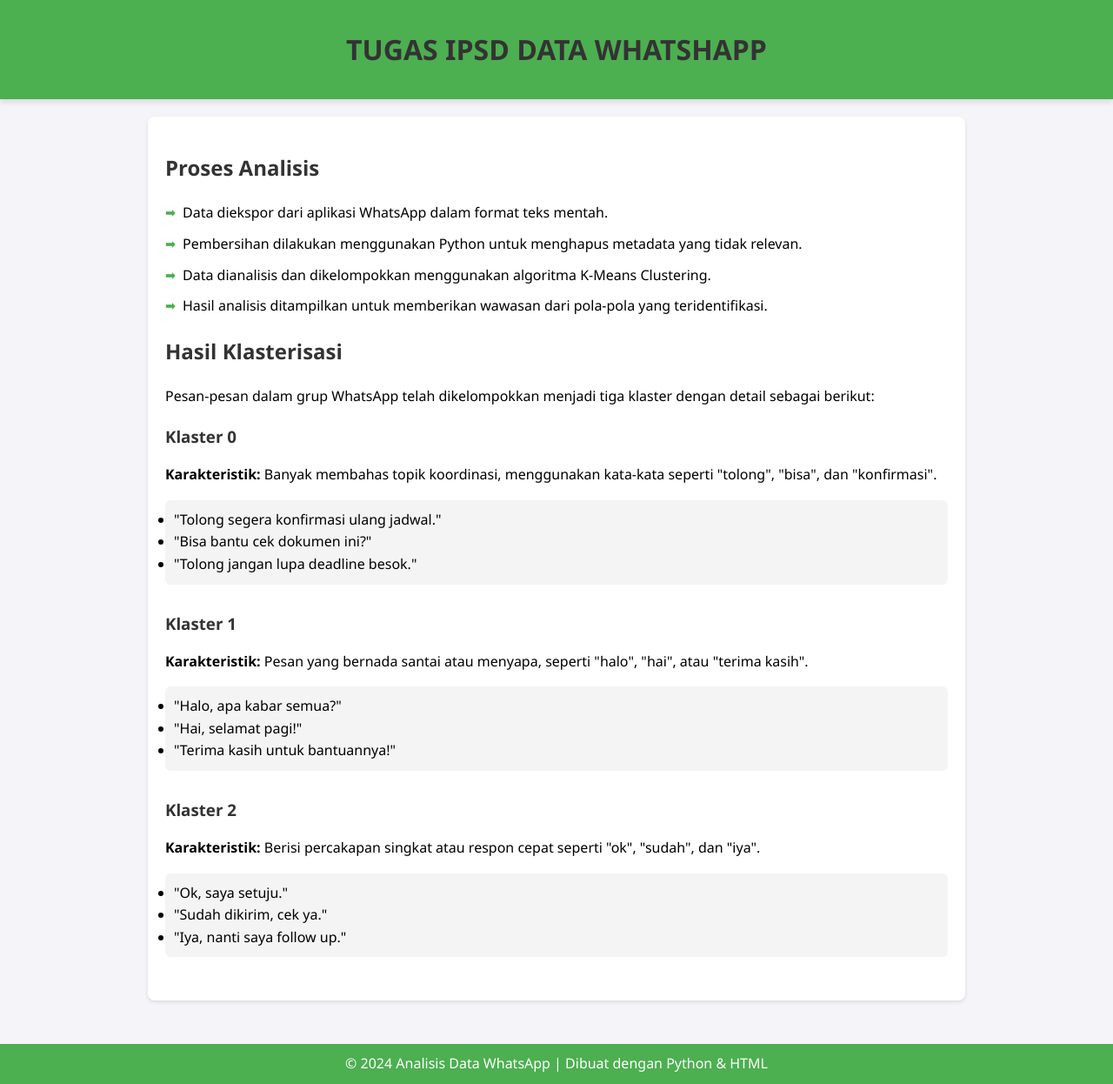
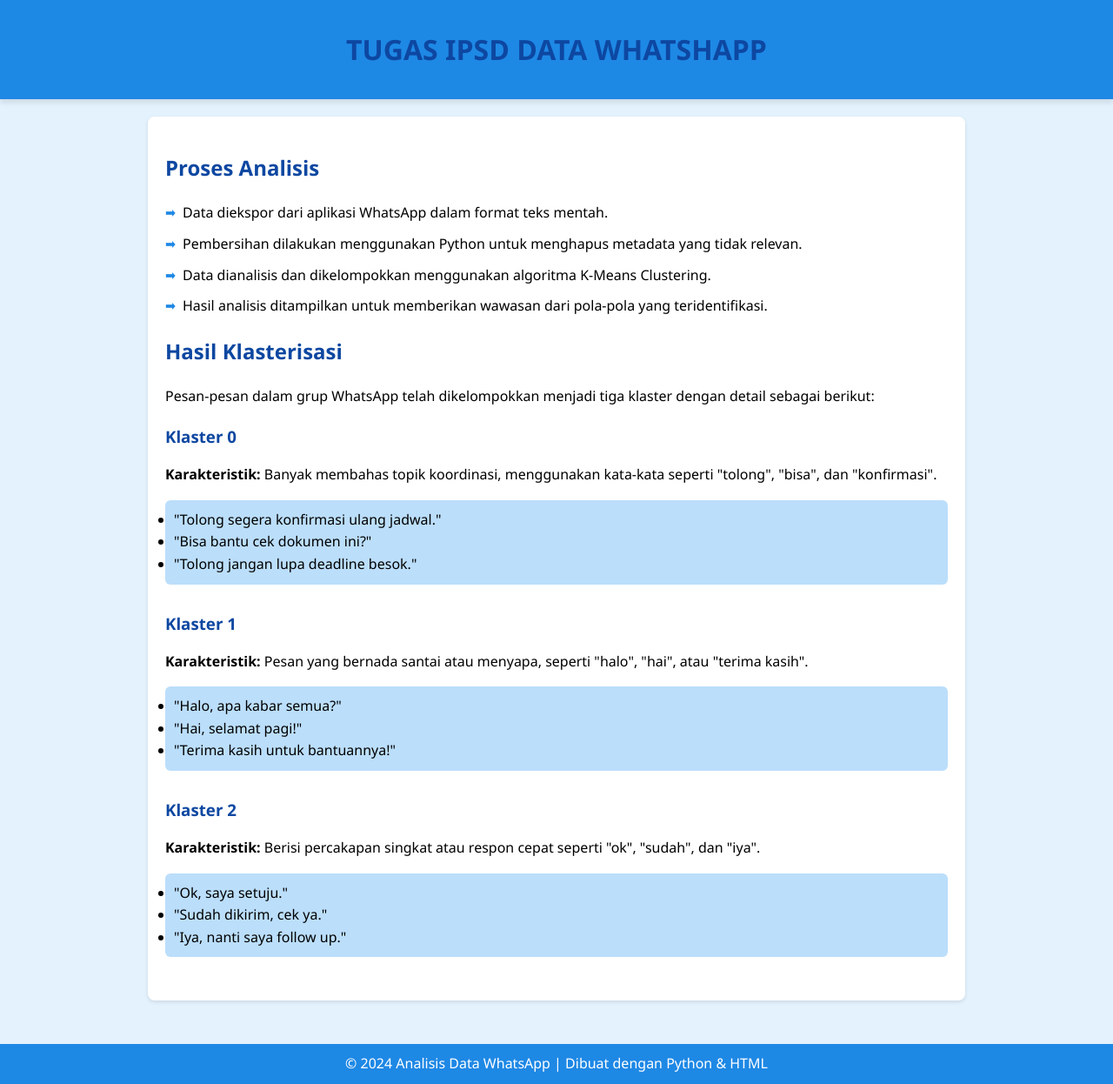
Before and after one commit to Luthfianazzalea/UMS-L200220052.github.io, a plain HTML site: page laporan.html in a window 1280 px wide. Shown: the whole page at 87% size. Drawn offline with Linux system fonts and the light colour scheme.

Commit message:
Update laporan.html

```diff
--- a/laporan.html
+++ b/laporan.html
@@ -10,10 +10,10 @@
     line-height: 1.6;
     margin: 0;
     padding: 0;
-            background-color: #f4f4f9;
+    background-color: #e3f2fd;
 }
 header {
-            background: #4CAF50;
+    background: #1e88e5;
     color: #fff;
     padding: 10px 0;
     text-align: center;
@@ -28,7 +28,7 @@
     border-radius: 8px;
 }
 h1, h2, h3 {
-            color: #333;
+    color: #0d47a1;
 }
 .steps {
     margin: 20px 0;
@@ -42,7 +42,7 @@
     content: "➡";
     position: absolute;
     left: 0;
-            color: #4CAF50;
+    color: #1e88e5;
 }
 .cluster {
     margin-bottom: 30px;
@@ -51,7 +51,7 @@
     margin-bottom: 5px;
 }
 .cluster ul {
-            background: #f4f4f4;
+    background: #bbdefb;
     padding: 10px;
     border-radius: 6px;
 }
@@ -59,7 +59,7 @@
     text-align: center;
     margin-top: 50px;
     padding: 10px 0;
-            background: #4CAF50;
+    background: #1e88e5;
     color: #fff;
 }
     </style>
```
Lines whose indentation alone changed are shown as unchanged.
